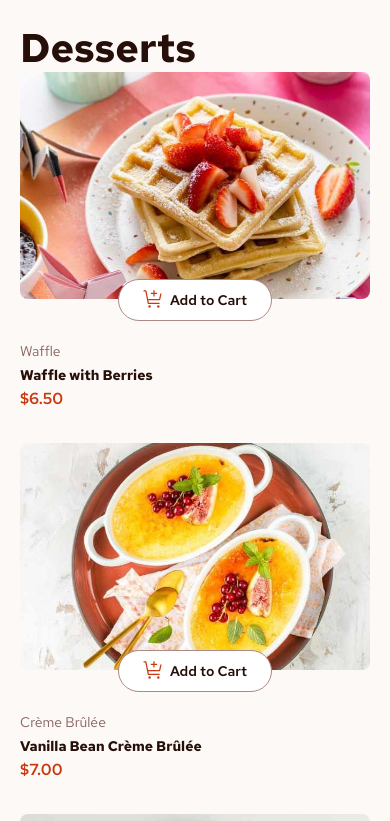
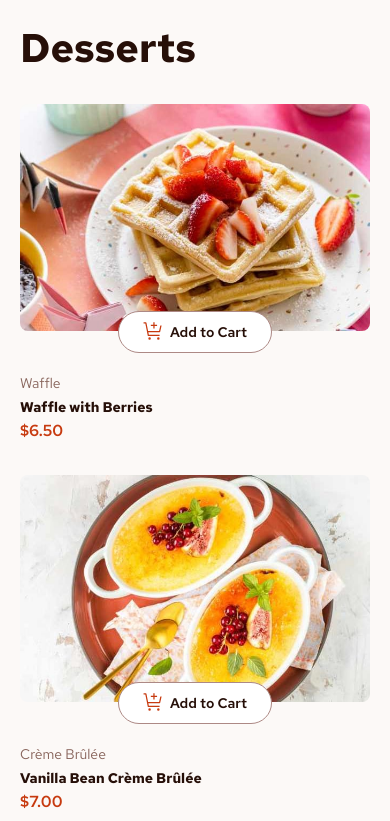
Before and after one commit to XenoMee/Product-List-with-Cart-React, a React (Vite) app: page / in a window 390 px wide. Shown: the top 821 px of the page. Built offline with nearby package versions, Linux system fonts and the light colour scheme.

Commit message:
add responsive behavior for multiple screen sizes

```diff
--- a/src/App.jsx
+++ b/src/App.jsx
@@ -9,6 +9,11 @@ const App = () => {
 
   const increaseItemQuantity = (id, quantity) => {
     setItemQuantity((prevItemQuantity) => prevItemQuantity + 1);
+    setProducts((prevProducts) =>
+      prevProducts.map((product) => {
+        product.id === id ? { ...product, quantity: quantity } : product;
+      })
+    );
   };
 
   const decreaseItemQuantity = () => {
@@ -17,10 +22,10 @@ const App = () => {
 
   return (
     <>
-      <div className='container grid gap-8'>
-        <div>
+      <div className='container grid gap-8 lg:grid-cols-[.7fr_.3fr] lg:gap-10'>
+        <div className='grid gap-8'>
           <h1 className='heading1'>Desserts</h1>
-          <ul className='grid gap-8' role='list'>
+          <ul className='grid max-w-[800px] ss:grid-cols-auto-fit-250 sm:grid-cols-3 gap-8' role='list'>
             {products.map((product) => (
               <li key={product.id}>
                 <Dessert
--- a/src/Components/EmptyCart.jsx
+++ b/src/Components/EmptyCart.jsx
@@ -2,7 +2,7 @@ import React from 'react';
 import emptyCartImg from '../../assets/images/illustration-empty-cart.svg';
 
 const EmptyCart = () => (
-  <aside className='bg-white p-5 rounded-md grid gap-8'>
+  <aside className='bg-white sm:max-h-[300px] p-5 rounded-md grid gap-8'>
     <h2 className='heading2'>Your cart (0)</h2>
     <div className='grid justify-center'>
       <img className='mx-auto' src={`${emptyCartImg}`} alt='A chocolate cake with one piece floating' />
--- a/tailwind.config.js
+++ b/tailwind.config.js
@@ -43,6 +43,11 @@ export default {
         wide: '1440px',
       },
 
+      gridTemplateColumns: {
+        'auto-fill-250': 'repeat(auto-fill, minmax(250px, 1fr))',
+        'auto-fit-250': 'repeat(auto-fit, minmax(250px, 1fr))',
+      },
+
       content: {
         cartIcon: 'url("./assets/images/icon-add-to-cart.svg")',
         carbonNeutralIcon: 'url("./assets/images/icon-carbon-neutral.svg")',
@@ -54,7 +59,7 @@ export default {
       addBase({}),
         addComponents({
           '.container': {
-            '@apply max-w-[75rem] mx-auto py-6 px-5 md:px-10 lg:p-14 xl:max-w-[85rem]': {},
+            '@apply max-w-[70rem] mx-auto py-6 px-5 sm:p-10': {},
           },
 
           '.heading1': {
```
